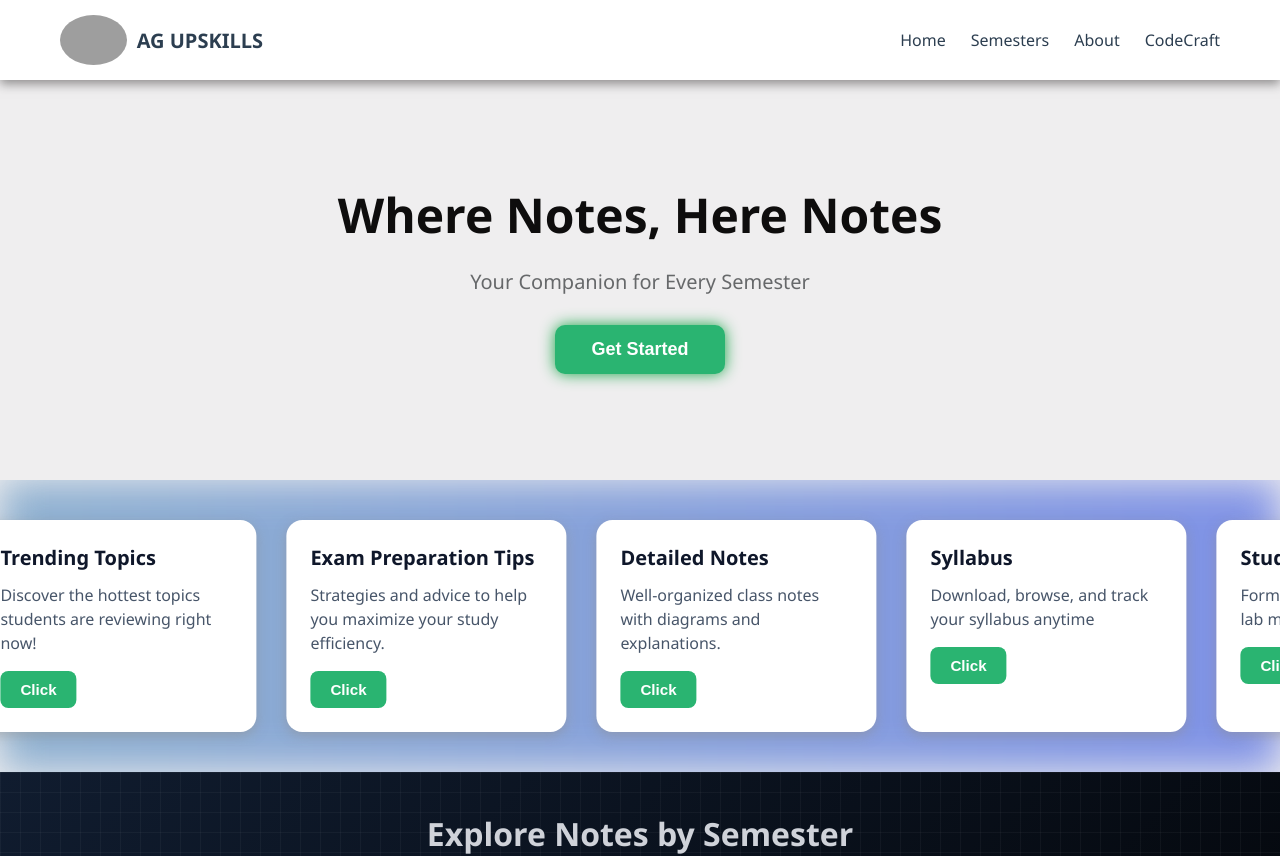
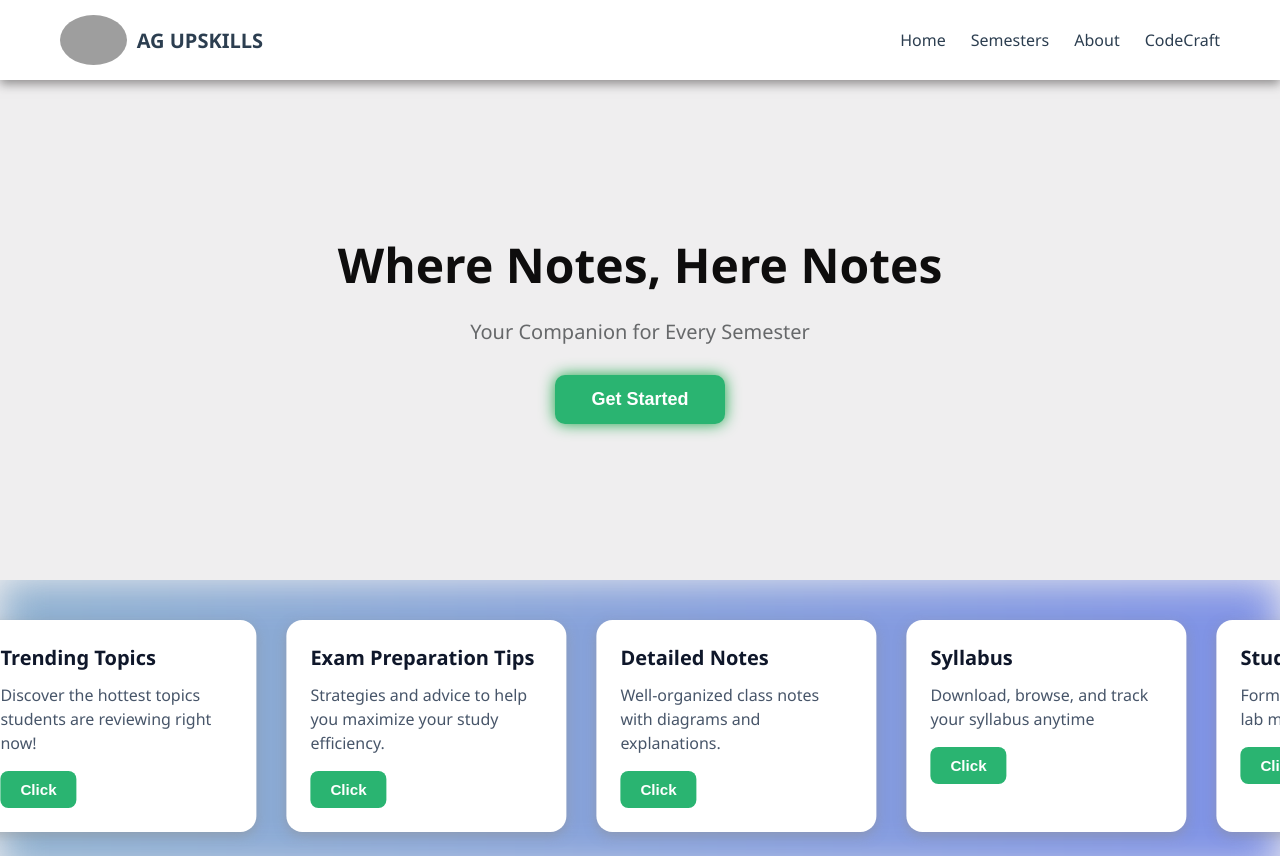
Before and after one commit to Ankita-Gupta2004/AG-Upskill, a React (Create React App) app: page / in a window 1280 px wide. Shown: the top 856 px of the page. Built offline with nearby package versions, Linux system fonts and the light colour scheme; grey boxes are pictures that could not be loaded; the HTML template or start-up script is replaced by a standard one.

Commit message:
correct hero section

```diff
--- a/src/components/hero.css
+++ b/src/components/hero.css
@@ -11,7 +11,7 @@
   text-align: center;
   gap: 30px;
 
-  min-height: 400px;
+  min-height: 500px;
   color: white;
 }
 
```
